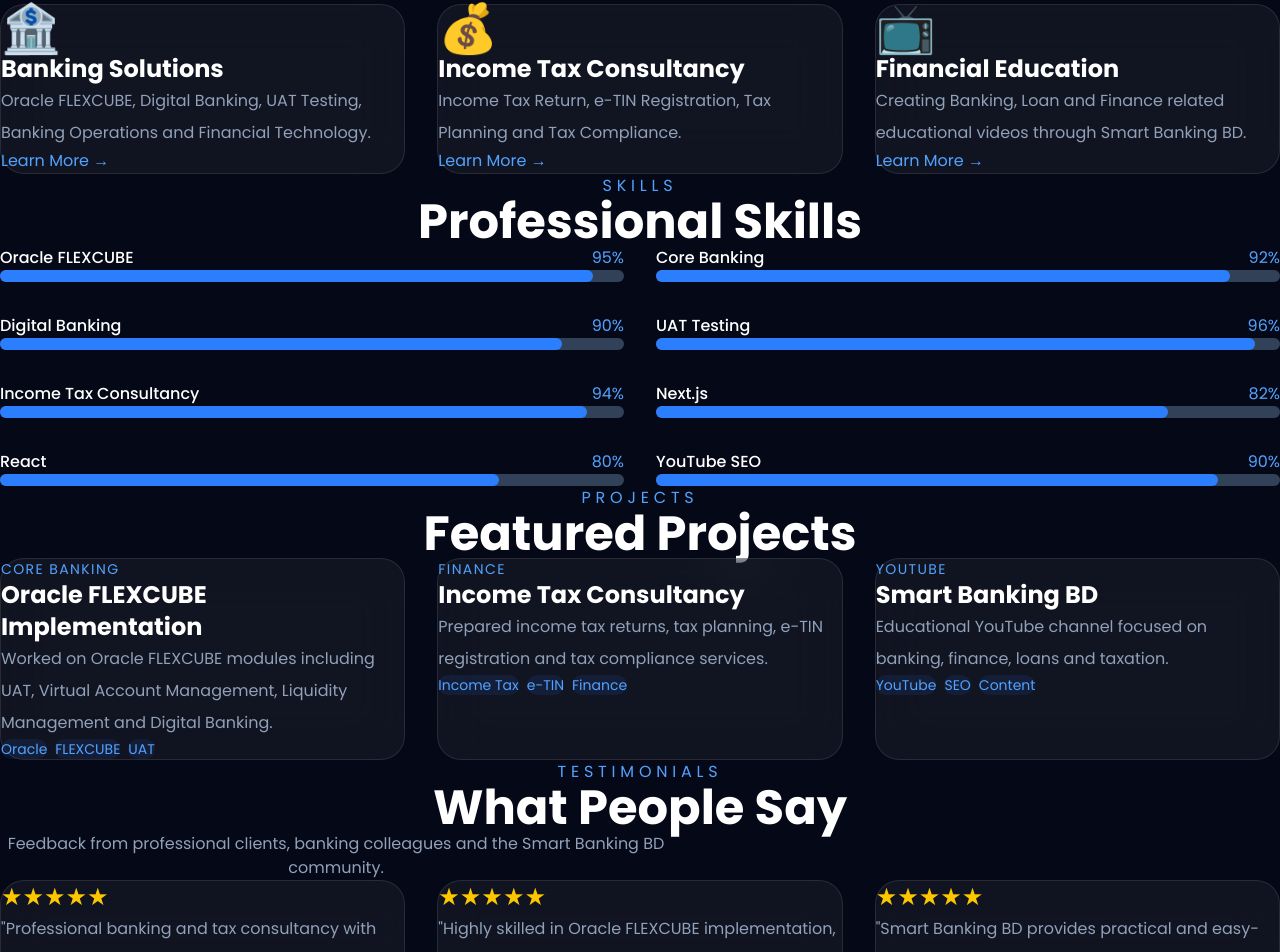
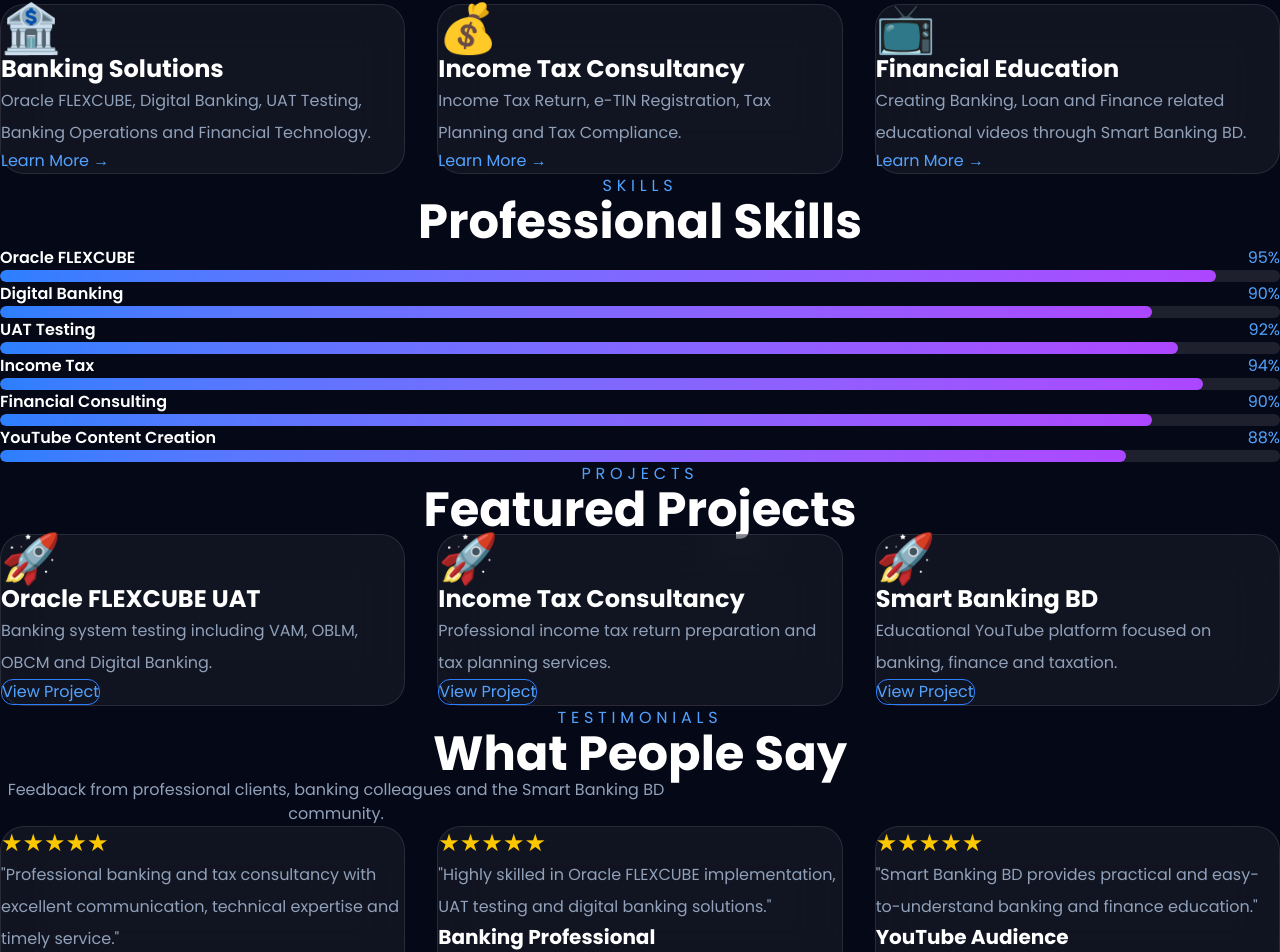
Before and after one commit to ifte121/ekhtiar-portfolio-pro, a Next.js app: page / in a window 1280 px wide. Shown: the part 1598-2550 px from the top of the page. Built offline with nearby package versions, Linux system fonts and the light colour scheme.

Commit message:
Upgrade Skills & Projects with animations

```diff
--- a/components/sections/projects.tsx
+++ b/components/sections/projects.tsx
@@ -1,29 +1,28 @@
+"use client";
+
+import FadeIn from "../ui/fade-in";
+
 const projects = [
   {
-    title: "Oracle FLEXCUBE Implementation",
-    category: "Core Banking",
+    title: "Oracle FLEXCUBE UAT",
     description:
-      "Worked on Oracle FLEXCUBE modules including UAT, Virtual Account Management, Liquidity Management and Digital Banking.",
-    tech: ["Oracle", "FLEXCUBE", "UAT"],
+      "Banking system testing including VAM, OBLM, OBCM and Digital Banking.",
   },
   {
     title: "Income Tax Consultancy",
-    category: "Finance",
     description:
-      "Prepared income tax returns, tax planning, e-TIN registration and tax compliance services.",
-    tech: ["Income Tax", "e-TIN", "Finance"],
+      "Professional income tax return preparation and tax planning services.",
   },
   {
     title: "Smart Banking BD",
-    category: "YouTube",
     description:
-      "Educational YouTube channel focused on banking, finance, loans and taxation.",
-    tech: ["YouTube", "SEO", "Content"],
+      "Educational YouTube platform focused on banking, finance and taxation.",
   },
 ];
 
 export default function Projects() {
   return (
+    <FadeIn>
       <section
         id="projects"
         className="mx-auto max-w-7xl px-6 py-28"
@@ -38,17 +37,15 @@
           </h2>
         </div>
 
-      <div className="mt-20 grid gap-8 lg:grid-cols-3">
+        <div className="mt-20 grid gap-8 md:grid-cols-2 lg:grid-cols-3">
           {projects.map((project) => (
             <div
               key={project.title}
-            className="rounded-3xl border border-white/10 bg-white/5 p-8 backdrop-blur-xl transition duration-300 hover:-translate-y-2 hover:border-blue-500"
+              className="rounded-3xl border border-white/10 bg-white/5 p-8 backdrop-blur-xl transition-all duration-300 hover:-translate-y-2 hover:border-blue-500"
             >
-            <p className="text-sm uppercase tracking-widest text-blue-400">
-              {project.category}
-            </p>
+              <div className="text-5xl">🚀</div>
 
-            <h3 className="mt-4 text-2xl font-bold text-white">
+              <h3 className="mt-6 text-2xl font-bold text-white">
                 {project.title}
               </h3>
 
@@ -56,19 +53,13 @@
                 {project.description}
               </p>
 
-            <div className="mt-6 flex flex-wrap gap-2">
-              {project.tech.map((item) => (
-                <span
-                  key={item}
-                  className="rounded-full bg-blue-500/10 px-4 py-2 text-sm text-blue-400"
-                >
-                  {item}
-                </span>
-              ))}
-            </div>
+              <button className="mt-8 rounded-xl border border-blue-500 px-5 py-2 text-blue-400 transition hover:bg-blue-500 hover:text-white">
+                View Project
+              </button>
             </div>
           ))}
         </div>
       </section>
+    </FadeIn>
   );
 }
--- a/components/sections/skills.tsx
+++ b/components/sections/skills.tsx
@@ -1,16 +1,19 @@
+"use client";
+
+import FadeIn from "../ui/fade-in";
+
 const skills = [
   { name: "Oracle FLEXCUBE", level: 95 },
-  { name: "Core Banking", level: 92 },
   { name: "Digital Banking", level: 90 },
-  { name: "UAT Testing", level: 96 },
-  { name: "Income Tax Consultancy", level: 94 },
-  { name: "Next.js", level: 82 },
-  { name: "React", level: 80 },
-  { name: "YouTube SEO", level: 90 },
+  { name: "UAT Testing", level: 92 },
+  { name: "Income Tax", level: 94 },
+  { name: "Financial Consulting", level: 90 },
+  { name: "YouTube Content Creation", level: 88 },
 ];
 
 export default function Skills() {
   return (
+    <FadeIn>
       <section
         id="skills"
         className="mx-auto max-w-7xl px-6 py-28"
@@ -25,11 +28,11 @@
           </h2>
         </div>
 
-      <div className="mt-20 grid gap-8 md:grid-cols-2">
+        <div className="mt-20 space-y-8">
           {skills.map((skill) => (
             <div key={skill.name}>
               <div className="mb-3 flex justify-between">
-              <span className="font-medium text-white">
+                <span className="font-semibold text-white">
                   {skill.name}
                 </span>
 
@@ -38,17 +41,16 @@
                 </span>
               </div>
 
-            <div className="h-3 rounded-full bg-slate-700">
+              <div className="h-3 overflow-hidden rounded-full bg-white/10">
                 <div
-                className="h-3 rounded-full bg-blue-500"
-                style={{
-                  width: `${skill.level}%`,
-                }}
+                  className="h-full rounded-full bg-gradient-to-r from-blue-500 to-purple-500"
+                  style={{ width: `${skill.level}%` }}
                 />
               </div>
             </div>
           ))}
         </div>
       </section>
+    </FadeIn>
   );
 }
```
Lines whose indentation alone changed are shown as unchanged.
